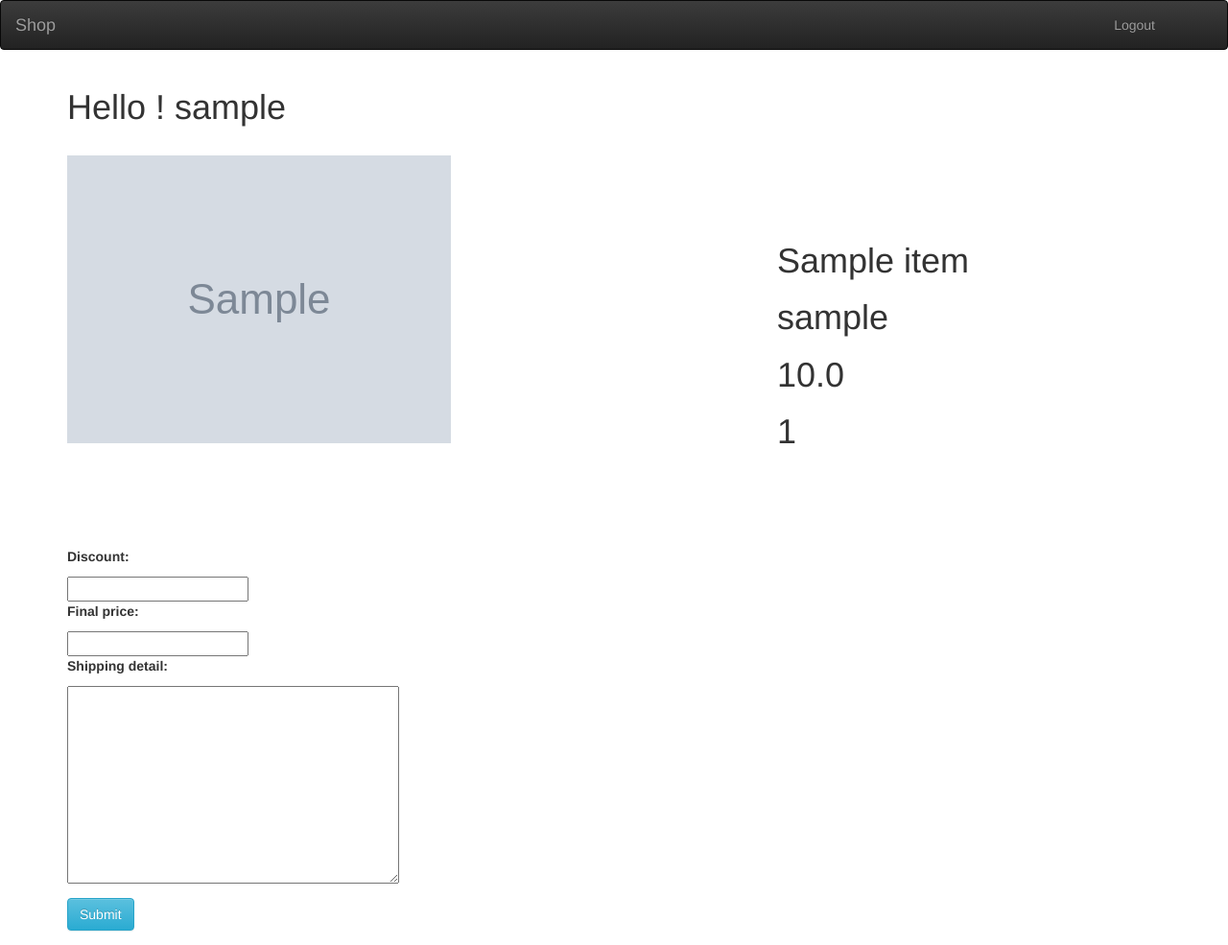
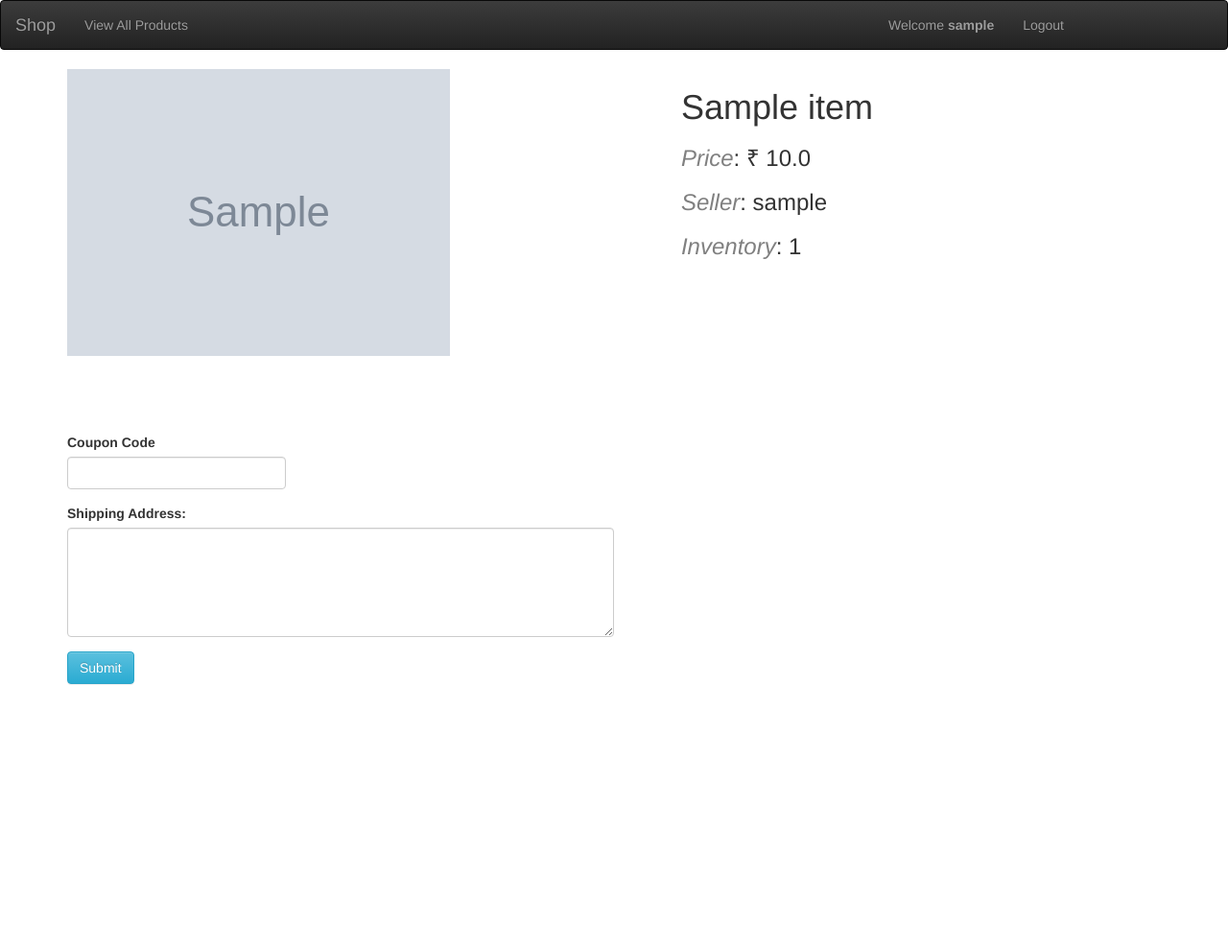
Before and after one commit to bhavana94/Shop-Django-, a Django app: a page that uses shop/templates/order_details.html in a window 1280 px wide. Shown: the whole page at 96% size. After the commit the page ends 714 px from the top, so only its background shows below. Run offline with Django 3.2, Linux system fonts and the light colour scheme; a user stored in the database is signed in; tables that the repository leaves empty hold one stand-in row (values such as "Sample post"); grey boxes marked "Sample" are stand-in pictures; some libraries are stand-ins or nearby versions.

Commit message:
coupons added

```diff
--- a/shop/admin.py
+++ b/shop/admin.py
@@ -1,8 +1,9 @@
 from django.contrib import admin
-from .models import Seller, Customer, Item, Order, OrderItem
+from .models import Seller, Customer, Item, Order, OrderItem, Coupon
 
 admin.site.register(Seller)
 admin.site.register(Customer)
 admin.site.register(Order)
 admin.site.register(Item)
 admin.site.register(OrderItem)
+admin.site.register(Coupon)
--- a/shop/forms.py
+++ b/shop/forms.py
@@ -1,25 +1,14 @@
 from django import forms
-from .models import Seller, Item, Order
+from .models import Item
 
 
 class ItemForm(forms.ModelForm):
 
-	name = forms.CharField(max_length=255)
-	price = forms.FloatField()
-	inventory = forms.IntegerField()
-	image = forms.ImageField()
+    name = forms.CharField(max_length=255)
+    price = forms.FloatField()
+    inventory = forms.IntegerField()
+    image = forms.ImageField()
 
-	class Meta:
-	    model = Item
-	    fields = ['name', 'price', 'inventory', 'image']
-
-
-class OrderForm(forms.ModelForm):
-
-	discount = forms.FloatField()
-	final_price = forms.FloatField()
-	shipping_detail = forms.CharField(max_length=50, widget = forms.Textarea)
-
-	class Meta:
-		model = Order
-		fields = ['id', 'discount', 'final_price', 'shipping_detail']
+    class Meta:
+        model = Item
+        fields = ['name', 'price', 'inventory', 'image']
--- a/shop/models.py
+++ b/shop/models.py
@@ -2,7 +2,6 @@ import uuid
 from django.db import models
 from django.contrib.auth.models import User
 from django.template.defaultfilters import slugify
-from django.conf import settings
 
 
 class TimeStamp(models.Model):
@@ -73,3 +72,13 @@ class OrderItem(TimeStamp):
 
     def __unicode__(self):
         return "{} - {}".format(self.item, self.quantity)
+
+
+class Coupon(TimeStamp):
+
+    value = models.IntegerField()
+    code = models.CharField(max_length=25)
+    is_active = models.BooleanField(default=True)
+
+    def __unicode__(self):
+        return "{} - {}".format(self.code, self.value)
--- a/shop/templates/order_details.html
+++ b/shop/templates/order_details.html
@@ -18,8 +18,9 @@
     <div class="collapse navbar-collapse" id="topNavBar">
             <ul class="nav navbar-nav">
 
-                <li class="right" style="position:absolute;right:60px;" class="{% block login_active3 %}{% endblock %}"><a href="{% url 'shop:logout' %}">Logout</a></li>
-
+                <li style=""><a href="{% url 'shop:customer_order' %}">View All Products</a></li>
+                <li style="margin-left:700px;"><a href="#">Welcome <b>{{request.user}}</b></a></li>
+                <li ><a href="{% url 'shop:logout' %}">Logout</a></li>
                </ul>
 
 
@@ -32,23 +33,23 @@
 
 <div class="container container-fluid">
 
-                    <h1>Hello ! {{user}} </h1><br>
-
+        <span>
           <a href="{% url 'shop:order_details' item.slug %}">
               {% if item.image %}
-                            <img src="{{ item.image.url }}" class="img-responsive">
+                  <img src="{{ item.image.url }}" class="" style="width:35%;">
               {% else %}
                   <h3>No image to display</h3>
               {% endif %}
           </a>
-                    <div id="content" style="float: right; margin:-230px 200px 10px 100px;">
-                    <h1 >{{ item.name }} </h1>
-                    <h1 >{{ item.seller }}</h1>
-                    <h1 >{{ item.price }}</h1>
-                    <h1 >{{ item.seller.phone }}</h1>
-
+        </span>
+        <span id="content" style="float:right;margin-right:300px;">
+          <h1>{{ item.name }} </h1>
+          <h3><i style="color:gray;">Price</i>: ₹ {{ item.price }}</h3>
+          <h3><i style="color:gray;">Seller</i>: {{ item.seller }}</h3>
+          <h3><i style="color:gray;">Inventory</i>: {{ item.inventory }}</h3>
+        </span>
 </div>
-</div><br><br><br><br>
+<br><br><br><br>
 
 <div class="container" style="float: center;">
 
@@ -56,17 +57,33 @@
   <div>
   <form role="form"  action="" id="add_item" method="post" enctype="multipart/form-data">
   {% csrf_token %}
-  {% include 'form_template.html' %}
+
+    <div class="form-group">
+      <label class="control-label" for="coupon">Coupon Code</label>
+      <div class="controls">
+        <input type="text" style="width:20%" name="coupon" placeholder="" class="form-control">
+      </div>
+    </div>
+
+    <div class="form-group">
+      <label for="comment">Shipping Address:</label>
+      <textarea class="form-control" rows="5" name="addr" style="width:50%"></textarea>
+    </div>
+
+    <input type="hidden" name="item" value="{{item.id}}">
+    <div class="form-group">
+      <input type="submit" class="btn btn-info"  value="Submit">
+    </div>
+  </form>
+
+
 
 {% if error %}
     <p class="text-danger">{{message}}</p>
 {% else %}
     <p class="text-success">{{message}}</p>
 {% endif %}
-<div class="form-group">
-<input type="submit" class="btn btn-info"  value="Submit">
 </div>
-</form>
 </div>
 </div>
 
--- a/shop/templates/seller_add_item.html
+++ b/shop/templates/seller_add_item.html
@@ -19,7 +19,7 @@
             <ul class="nav navbar-nav">
 
                 <li style=""><a href="{% url 'shop:seller-view-item' %}">View All Products</a></li>
-                <li style="margin-left:850px;"><a href="#">Welcome <b>{{request.user}}</b></a></li>
+                <li style="margin-left:700px;"><a href="#">Welcome <b>{{request.user}}</b></a></li>
                 <li ><a href="{% url 'shop:logout' %}">Logout</a></li>
                </ul>
 
--- a/shop/templates/seller_view_item.html
+++ b/shop/templates/seller_view_item.html
@@ -21,7 +21,7 @@
             <ul class="nav navbar-nav">
 
                 <li style=""><a href="{% url 'shop:seller-add-item' %}">Add Products</a></li>
-                <li style="margin-left:850px;"><a href="#">Welcome <b>{{request.user}}</b></a></li>
+                <li style="margin-left:700px;"><a href="#">Welcome <b>{{request.user}}</b></a></li>
                 <li ><a href="{% url 'shop:logout' %}">Logout</a></li>
                </ul>
         </div>
--- a/shop/views.py
+++ b/shop/views.py
@@ -1,13 +1,13 @@
 
 from django.shortcuts import render, get_object_or_404
-from django.http import HttpResponseRedirect
+from django.http import HttpResponseRedirect, HttpResponse
 from django.views.decorators.csrf import csrf_protect
 from django.contrib.auth import authenticate, login, logout
 from django.contrib.auth.models import User
 from django.contrib.auth.decorators import login_required, user_passes_test
 
-from .models import Seller, Customer, Item, Order, OrderItem
-from .forms import ItemForm, OrderForm
+from .models import Seller, Customer, Item, Order, OrderItem, Coupon
+from .forms import ItemForm
 
 
 @csrf_protect
@@ -145,7 +145,7 @@ def user_must_be_customer(user):
 @login_required
 @user_passes_test(user_must_be_customer)
 def customer_order(request, template='customer_product.html'):
-    items = Item.objects.all()
+    items = Item.objects.all()   # .exclude(inventory=0)
     return render(request, template, {'items': items})
 
 
@@ -155,33 +155,39 @@ def order_details(request, slug, template='order_details.html'):
     item = get_object_or_404(Item, slug=slug)
     if request.method == 'GET':
         data = {
-            'form': OrderForm(),
             'item': item
         }
         return render(request, template, data)
 
     elif request.method == 'POST':
-        user = request.user
-        item_form = OrderForm(request.POST)
-        if item_form.is_valid():
-            item_form.save(commit=False)
-            item_form.customer = user
-            item_form.save()
-            data = {
-                'error': False,
-                'message': 'Order Placed Successfully',
-                'item': item,
-                'user': user
-            }
-            get_oid = Order.objects.all()
-            a = OrderItem.objects.create(item=item, order=get_oid.oid)
-            a.save()
-            item.inventory = item.inventory - a.quantity
-        else:
+        addr = request.POST.get('addr')
+        item_id = request.POST.get('item')
+        coupon = request.POST.get('coupon')
+
+        try:
+            coupon = Coupon.objects.get(code=coupon, is_active=True)
+        except Coupon.DoesNotExist:
             data = {
                 'error': True,
-                'message': "Please provide some data",
-                'item': item,
-                'user': user
+                'message': "Invalid Coupon Code",
+                'item': item
             }
-        return render(request, template, data)
+            return render(request, template, data)
+
+        item = Item.objects.get(id=item_id)
+        item.inventory -= 1
+        item.save()
+
+        o = Order(customer=request.user.customer.first(), shipping_detail=addr)
+        o.discount = float(coupon.value)
+        o.final_price = item.price - float(coupon.value)
+        o.save()
+
+        oi = OrderItem(order=o, item=item)
+        oi.save()
+
+        response_text = """
+        <h3> Order has been placed and order id is: {} </h3>
+        <a href='/customer/'> Go back to product listing page </a>
+        """.format(o.oid)
+        return HttpResponse(response_text)
```
Also changed, not shown: shop/templates/customer_product.html (+8 -4 lines), shop/migrations/0012_coupon.py (added), shop/migrations/0013_auto_20161108_1846.py (added). Lines whose indentation alone changed are shown as unchanged.
